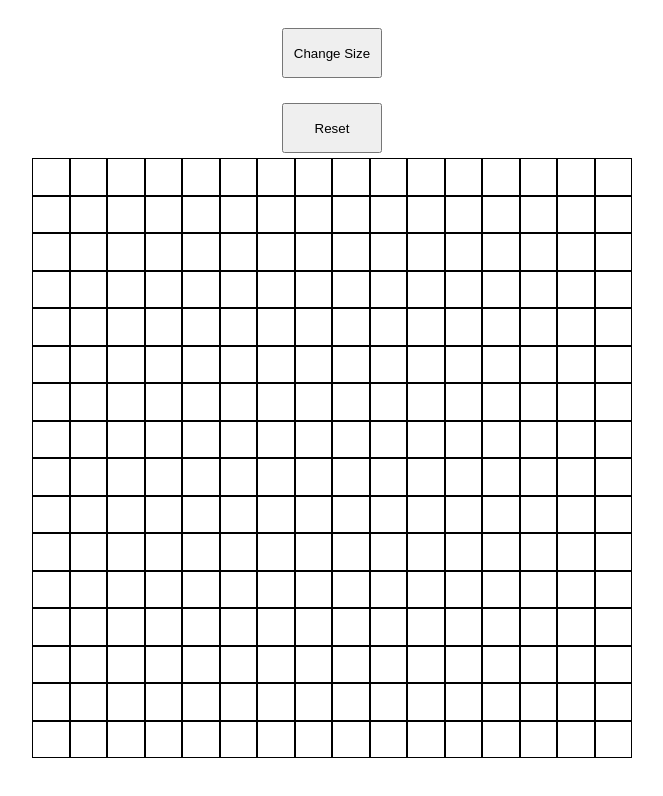
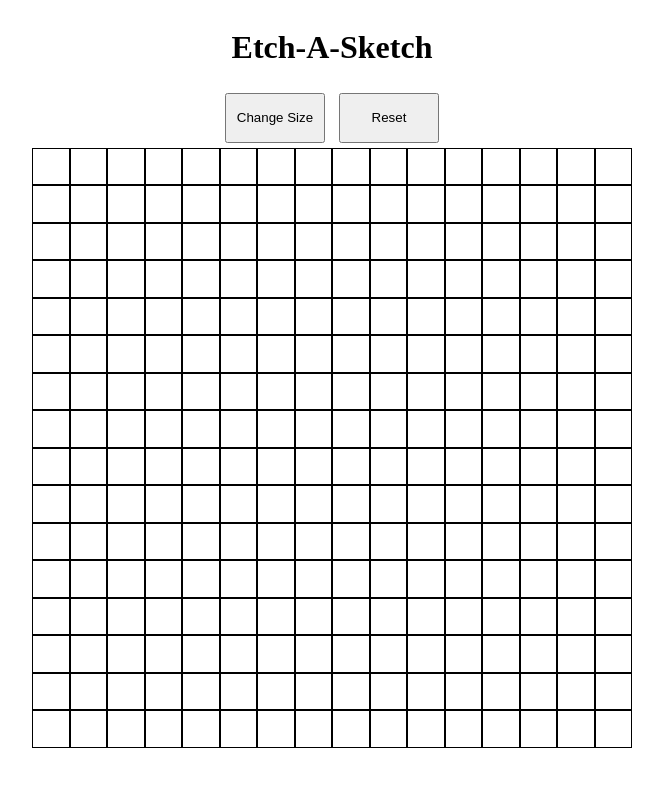
Before and after one commit to Andovian/Project-Etch-A-Sketch, a plain HTML site: page index.html in a window 1280 px wide. Shown: the whole page, without its empty margins (308-971 px from the left). Drawn offline with Linux system fonts and the light colour scheme.

Commit message:
Made some additional changes.

```diff
--- a/index.html
+++ b/index.html
@@ -8,9 +8,11 @@
     <link rel="stylesheet" href="style.css">
 </head>
 <body>
-
-    <button>Change Size</button>
-    <button id="reset">Reset</button>
+    <h1>Etch-A-Sketch</h1>
+    <header>
+        <button>Change Size</button>
+        <button id="reset">Reset</button>
+    </header>
     <div class="wrapper">
         <div id="container">
 
--- a/style.css
+++ b/style.css
@@ -8,14 +8,13 @@ body {
     display: flex;
     flex-direction: column;
     justify-content: center;
+    align-items: center;
 }
 
 button {
     width: 100px;
     height: 50px;
-    align-self: center;
-    margin-top: 20px;
-    margin-bottom: 5px;
+    margin: 5px;
 }
 
 #container {
```
